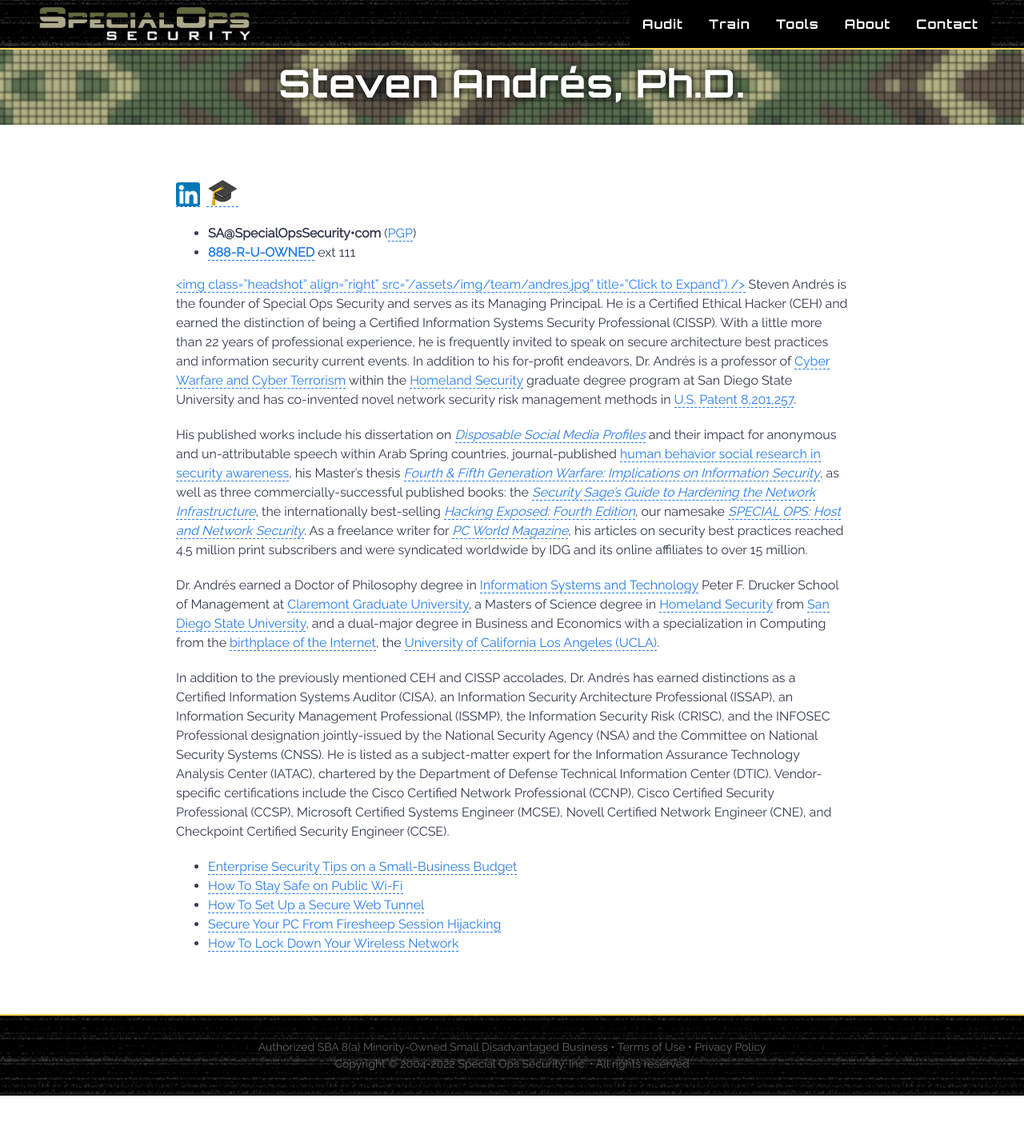
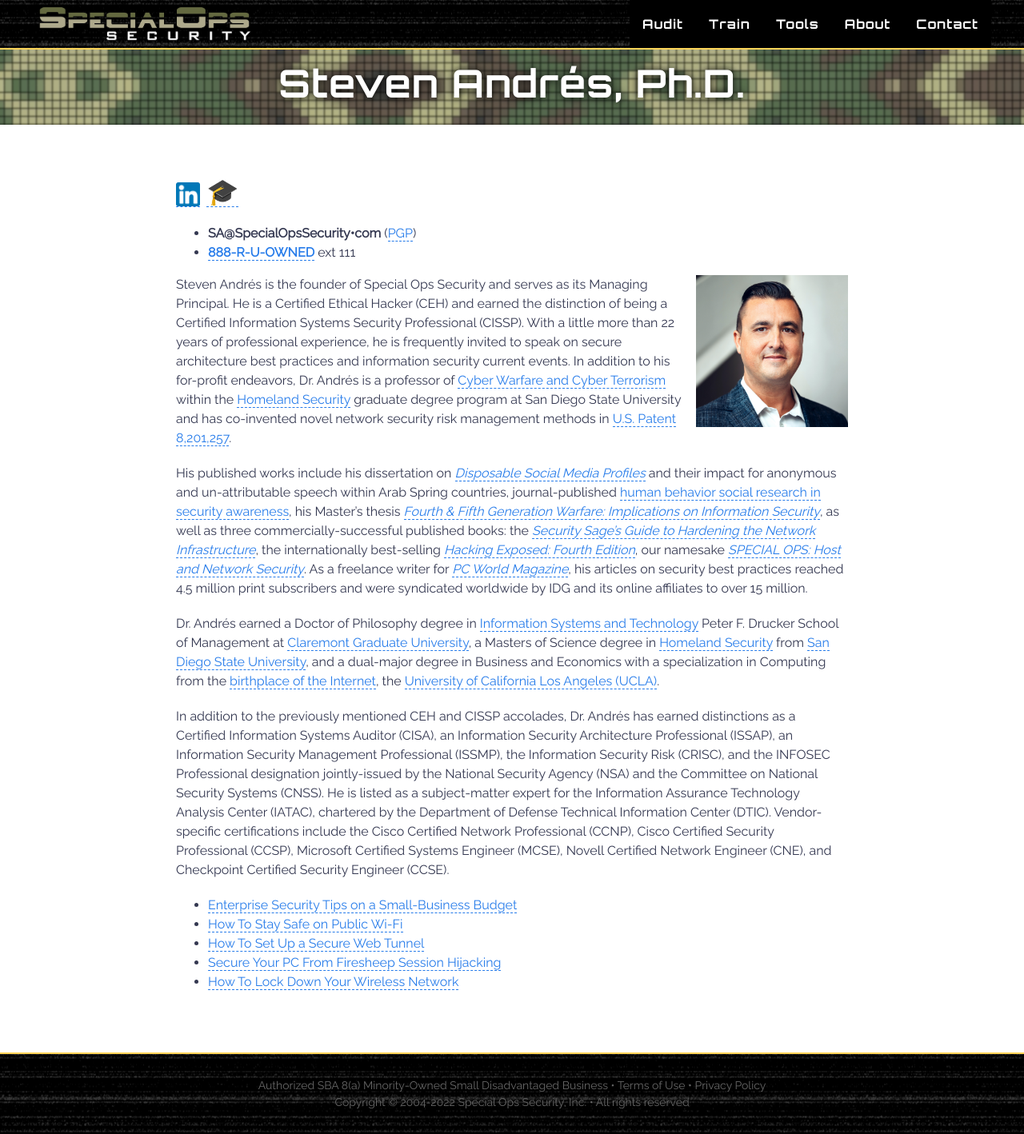
Before and after one commit to specialopssecurity/specialopssecurity.github.io, a Jekyll site: the page built from andres.md, in a window 1280 px wide. Shown: the whole page at 80% size. Built offline with Jekyll 4.4.1, drawn with Linux system fonts in a browser that asks for light colours; before the commit the page ends 1370 px from its top, so only the background shows below that.

Commit message:
Update andres.md

```diff
--- a/andres.md
+++ b/andres.md
@@ -11,7 +11,7 @@
 * __[888-R-U-OWNED](tel:+18887869633)__ ext 111
 
 
-<a target="_blank" href="/assets/img/team/andres.jpg"><img class="headshot" align="right" src="/assets/img/team/andres.jpg" title="Click to Expand") /></a>
+[<img class="headshot" align="right" src="/assets/img/team/andres.jpg" title="Click to Expand" />](/assets/img/team/andres.jpg)
 Steven Andr&eacute;s is the founder of Special Ops Security and serves as its Managing Principal. He is a Certified Ethical Hacker (CEH) and earned the distinction of being a Certified Information Systems Security Professional (CISSP). With a little more than 22 years of professional experience, he is frequently invited to speak on secure architecture best practices and information security current events. In addition to his for-profit endeavors, Dr. Andr&eacute;s is a professor of [Cyber Warfare and Cyber Terrorism](https://homelandsecurity.sdsu.edu/cyber) within the [Homeland Security](https://homelandsecurity.sdsu.edu/faculty/andres) graduate degree program at San Diego State University and has co-invented novel network security risk management methods in [U.S. Patent 8,201,257](https://www.google.com/patents/US8201257).
 
 His published works include his dissertation on [_Disposable Social Media Profiles_](https://gradworks.umi.com/37/38/3738586.html) and their impact for anonymous and un-attributable speech within Arab Spring countries, journal-published [human behavior social research in security awareness](https://homelandsecurity.sdsu.edu/faculty/andres), his Master's thesis [_Fourth &amp; Fifth Generation Warfare: Implications on Information Security_](https://libpac.sdsu.edu/record=b3636115), as well as three commercially-successful published books: the [_Security Sage's Guide to Hardening the Network Infrastructure_](https://amazon.com/o/ASIN/1931836019/?tag=specopssecu-20), the internationally best-selling [_Hacking Exposed: Fourth Edition_](https://amazon.com/o/ASIN/0072227427/?tag=specopssecu-20), our namesake [_SPECIAL OPS: Host and Network Security_](https://amazon.com/o/ASIN/1931836698/?tag=specopssecu-20). As a freelance writer for [_PC World Magazine_](https://www.pcworld.com), his articles on security best practices reached 4.5 million print subscribers and were syndicated worldwide by IDG and its online affiliates to over 15 million.
```
